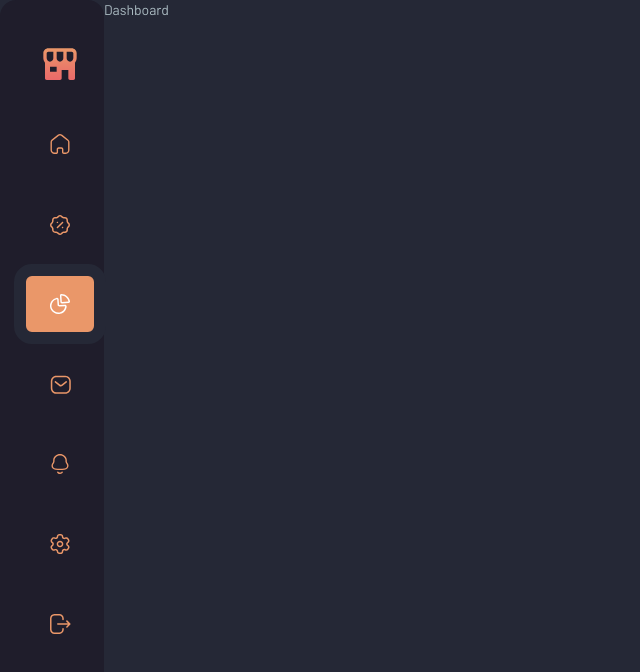
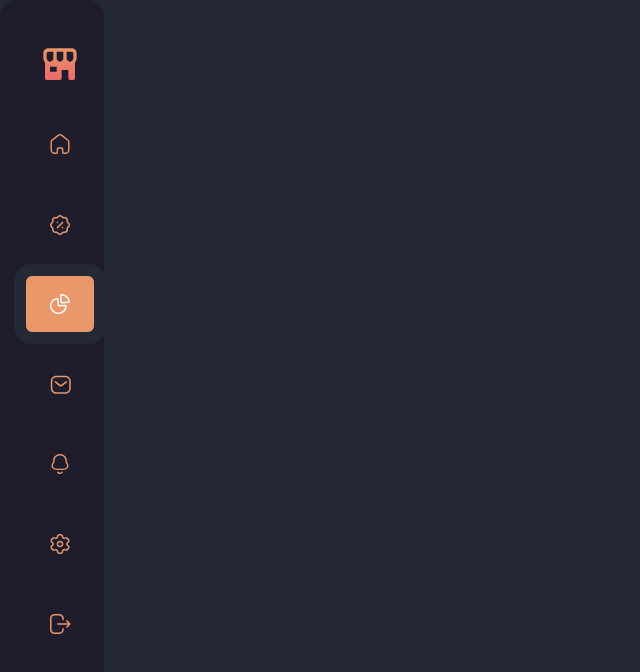
Before and after one commit to rashidbek-xoldarov/food-poos-team, a React (Create React App) app: page /dashboard in a window 1280 px wide. Shown: the top 672 px of the page, without its empty margins (0-640 px from the left). Built offline with nearby package versions, Linux system fonts and the light colour scheme.

Commit message:
Add dashboard initial style

```diff
--- a/src/Pages/Dashboard/Dashboard.js
+++ b/src/Pages/Dashboard/Dashboard.js
@@ -1,11 +1,14 @@
-import React from 'react'
+import React from "react";
 
-import "./Dashboard.scss"
+import "./Dashboard.scss";
 
 const Dashboard = () => {
   return (
-    <div>Dashboard</div>
-  )
-}
+    <div className="dashboard">
+      <div className="dashboard-left"></div>
+      <div className="dashboard-right"></div>
+    </div>
+  );
+};
 
-export default Dashboard
+export default Dashboard;
--- a/src/Pages/Dashboard/Dashboard.scss
+++ b/src/Pages/Dashboard/Dashboard.scss
@@ -0,0 +1,15 @@
+.dashboard {
+  flex-grow: 1;
+  display: flex;
+  align-items: flex-start;
+  padding: 24px;
+}
+
+.dashboard-left {
+  flex-grow: 1;
+}
+
+.dashboard-right {
+  width: 372px;
+  margin-left: 24px;
+}
```
